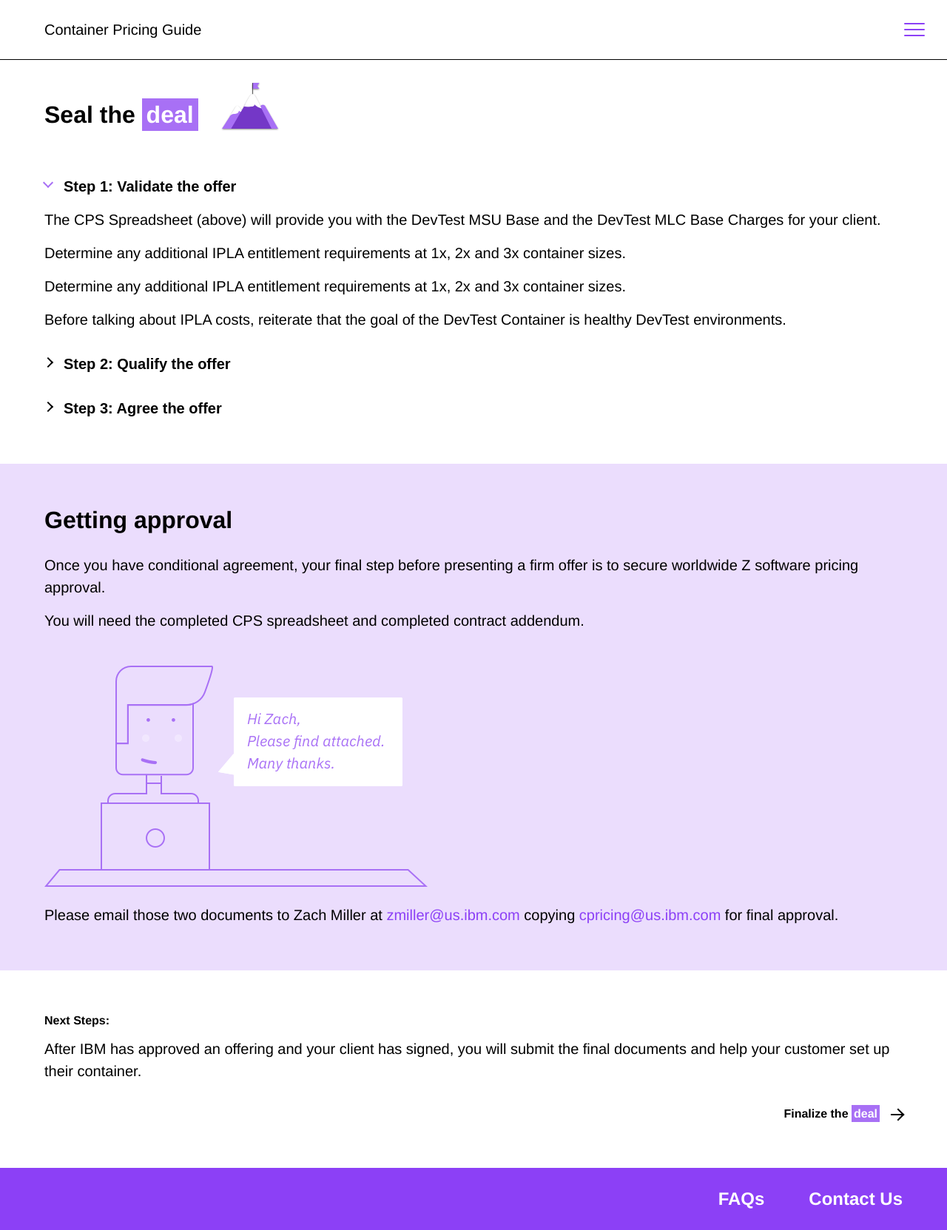
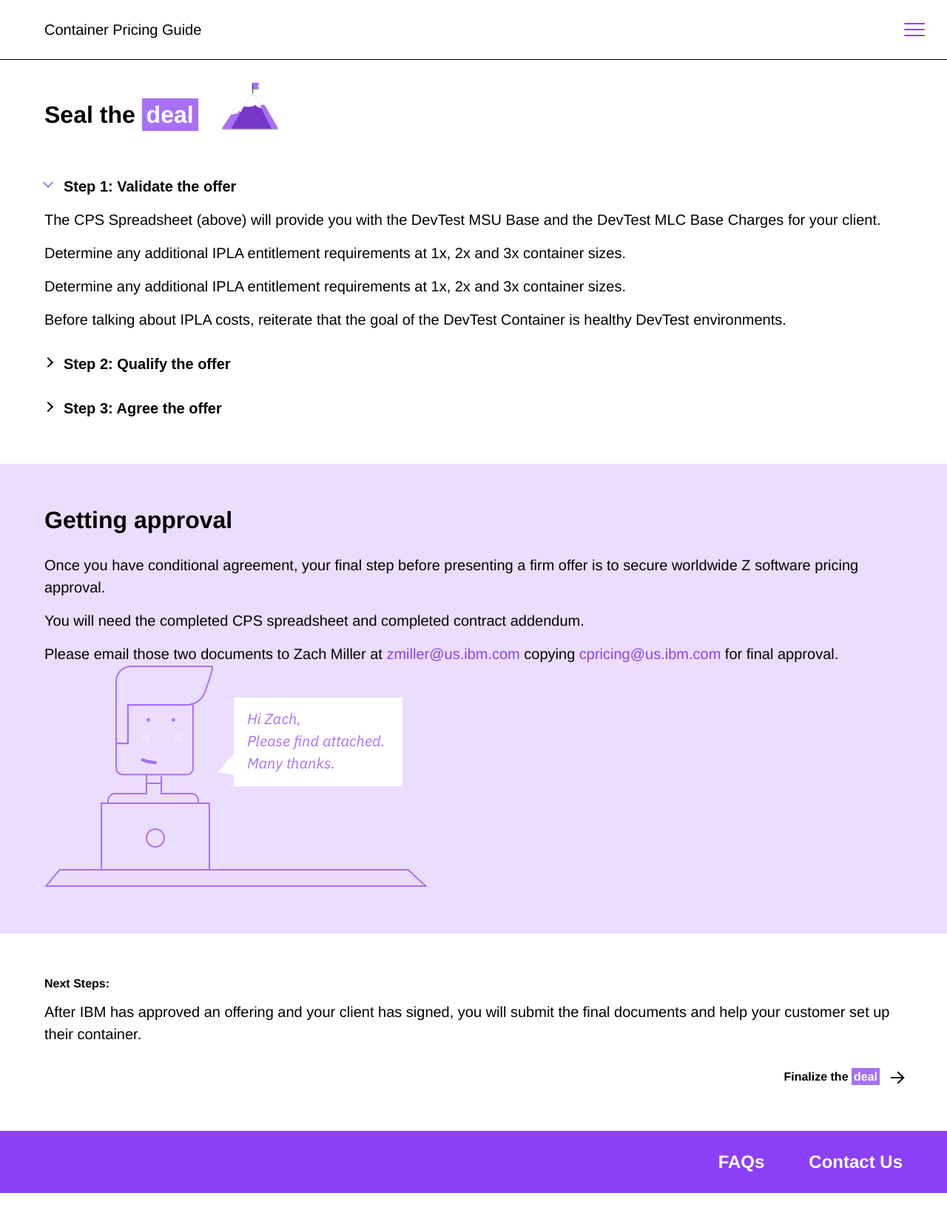
Before and after one commit to gvorbeck/container-pricing, a Jekyll site: the page built from pages/devtest-seal.md, in a window 1280 px wide. Shown: the whole page at 74% size. Built offline with Jekyll 4.4.1, drawn with Linux system fonts in a browser that asks for light colours; after the commit the page ends 1613 px from its top, so only the background shows below that.

Commit message:
move image to illustration element

```diff
--- a/pages/devtest-seal.md
+++ b/pages/devtest-seal.md
@@ -46,12 +46,11 @@
       It is strongly recommended you engage the Container Pricing during this stage to ensure you stay within the bounds of what is possible: [cpricing@us.ibm.com](mailto:cpricing@us.ibm.com)
 - type: emphasis
   title: Getting approval
+  image: visual_zachemail.png
   text: |
     Once you have conditional agreement, your final step before presenting a firm offer is to secure worldwide Z software pricing approval.
 
     You will need the completed CPS spreadsheet and completed contract addendum.
-
-    ![Hi Zach](/cpricing/salesguides/assets/images/visual_zachemail.png)
 
     Please email those two documents to Zach Miller at [zmiller@us.ibm.com](mailto:zmiller@us.ibm.com) copying [cpricing@us.ibm.com](mailto:cpricing@us.ibm.com) for final approval.
 - type: outro
```
